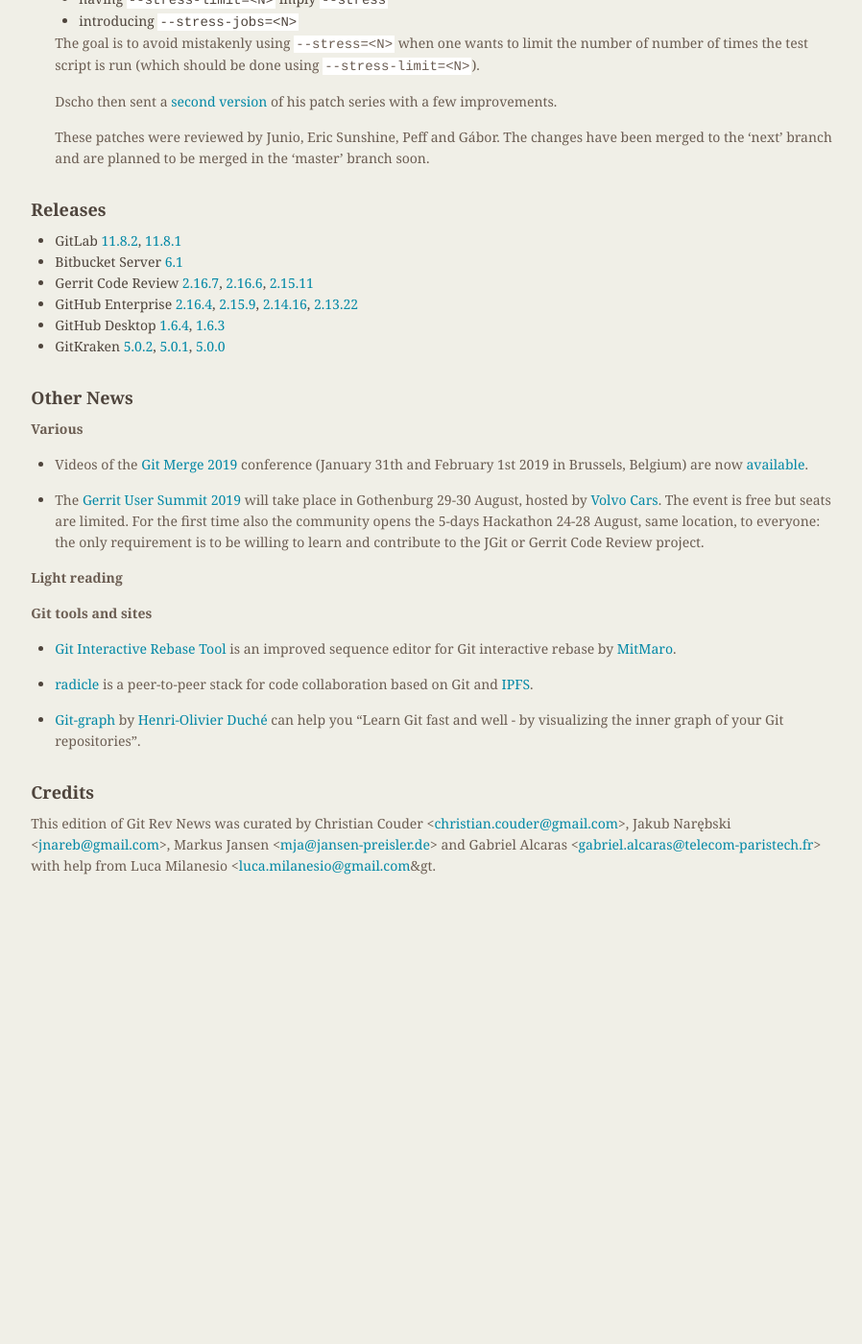
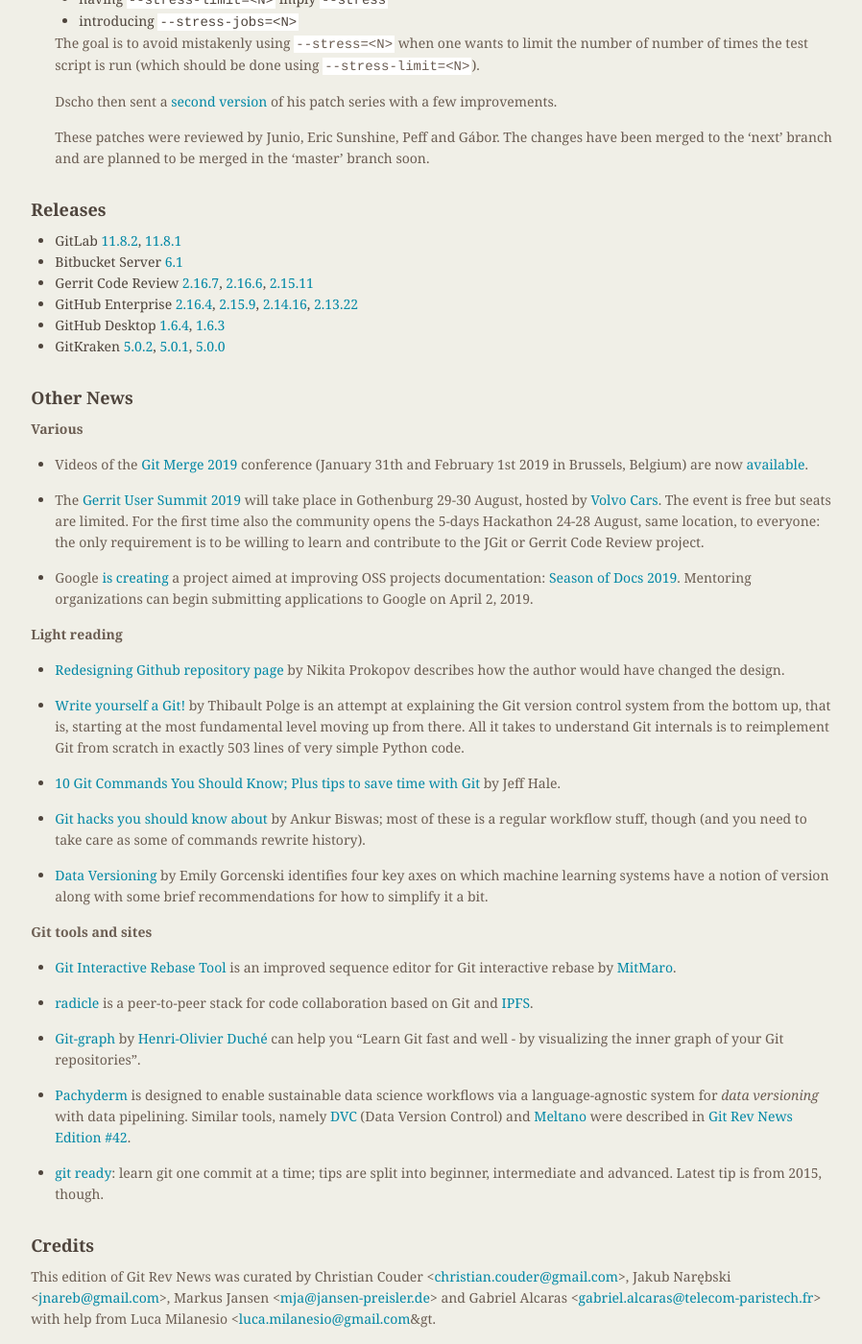
Before and after one commit to git/git.github.io, a Jekyll site: the page built from rev_news/drafts/edition-49.md, in a window 1280 px wide and 1400 px high, scrolled down 1136 px. Shown: the whole window at 96% size, without its empty margins (339-1237 px from the left). Built offline with Jekyll 4.4.1, drawn with Linux system fonts in a browser that asks for light colours; before the commit the page ends 2064 px from its top, so only the background shows below that.

Commit message:
rn-49: Added a few links in "Other News" section

```diff
--- a/rev_news/drafts/edition-49.md
+++ b/rev_news/drafts/edition-49.md
@@ -146,7 +146,36 @@
   requirement is to be willing to learn and contribute to the JGit or Gerrit
   Code Review project.
 
+* Google [is creating](https://opensource.googleblog.com/2019/03/introducing-season-of-docs.html)
+  a project aimed at improving OSS projects documentation:
+  [Season of Docs 2019](https://developers.google.com/season-of-docs/).
+  Mentoring organizations can begin submitting applications to Google
+  on April 2, 2019.
+
+
 __Light reading__
+
+* [Redesigning Github repository page](http://tonsky.me/blog/github-redesign/)
+  by Nikita Prokopov describes how the author would have changed the design.
+
+* [Write yourself a Git!](https://wyag.thb.lt/) by Thibault Polge is
+  an attempt at explaining the Git version control system from the
+  bottom up, that is, starting at the most fundamental level moving up
+  from there. All it takes to understand Git internals is to
+  reimplement Git from scratch  in exactly 503 lines of very simple
+  Python code.
+
+* [10 Git Commands You Should Know; Plus tips to save time with Git](https://towardsdatascience.com/10-git-commands-you-should-know-df54bea1595c)
+  by Jeff Hale.
+
+* [Git hacks you should know about](https://dev.to/teamxenox/git-hacks-you-should-know-about-16pk)
+  by Ankur Biswas; most of these is a regular workflow stuff, though
+  (and you need to take care as some of commands rewrite history).
+
+* [Data Versioning](https://emilygorcenski.com/post/data-versioning/)
+  by Emily Gorcenski identifies four key axes on which machine
+  learning systems have a notion of version along with some brief
+  recommendations for how to simplify it a bit.
 
 
 __Git tools and sites__
@@ -163,6 +192,18 @@
   can help you "Learn Git fast and well - by visualizing the inner graph of your Git
   repositories".
 
+* [Pachyderm](https://www.pachyderm.io/open_source.html) is designed
+  to enable sustainable data science workflows via a language-agnostic
+  system for *data versioning* with data pipelining.  Similar tools,
+  namely [DVC](https://dvc.org) (Data Version Control)
+  and [Meltano](https://gitlab.com/meltano/meltano) were described
+  in [Git Rev News Edition #42](https://git.github.io/rev_news/2018/08/22/edition-42/).
+
+* [git ready](http://gitready.com/): learn git one commit at a time;
+  tips are split into beginner, intermediate and advanced.
+  Latest tip is from 2015, though.
+
+
 ## Credits
 
 This edition of Git Rev News was curated by
```
